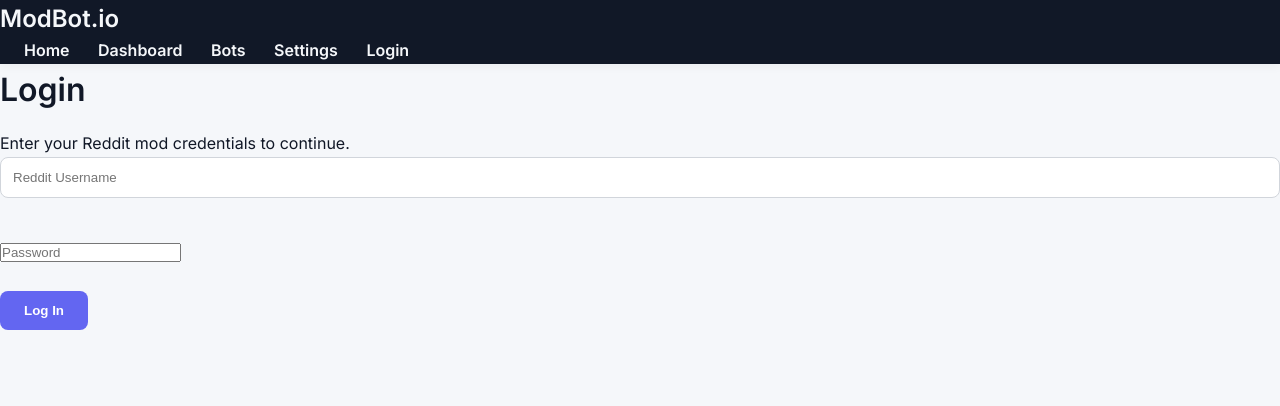
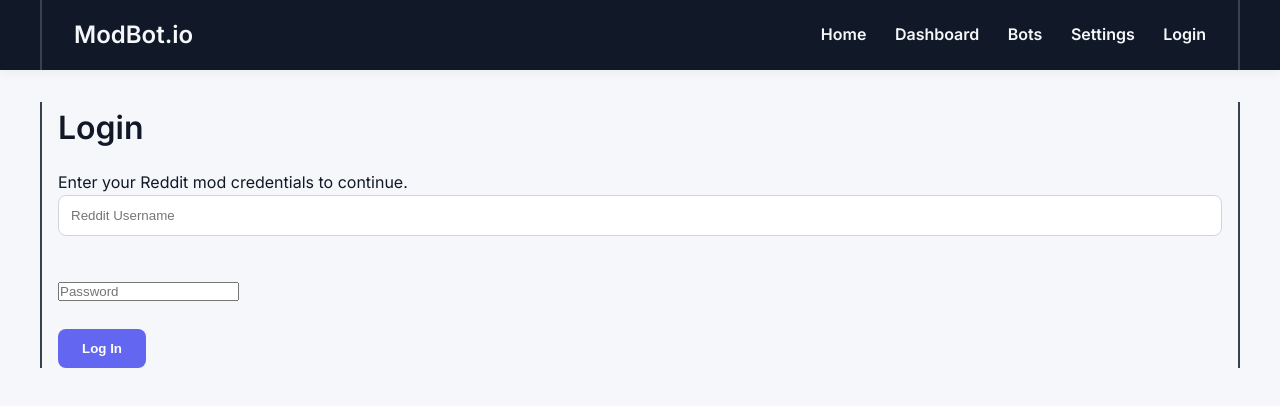
Before and after one commit to londoniac/modbot, a plain HTML site: page login.html in a window 1280 px wide. Drawn offline with Linux system fonts and the light colour scheme.

Commit message:
Add files via upload

```diff
--- a/login.html
+++ b/login.html
@@ -1,22 +1,26 @@
 <!DOCTYPE html>
 <html>
   <head>
-  <title>Login</title>
-  <link rel="stylesheet" href="styles.css">
+    <meta charset="UTF-8" />
+    <meta name="viewport" content="width=device-width, initial-scale=1.0" />
+    <title>ModBot.io - Bots</title>
+    <link rel="stylesheet" href="styles.css" />
   </head>
   <body>
   <header>
-  <div><strong>ModBot.io</strong></div>
-  <nav>
+    <nav class="container">
+      <div class="logo"><strong>ModBot.io</strong></div>
+      <div class="nav-links">
         <a href="index.html">Home</a>
         <a href="dashboard.html">Dashboard</a>
         <a href="bots.html">Bots</a>
         <a href="settings.html">Settings</a>
         <a href="login.html">Login</a>
+      </div>
     </nav>
   </header>
 
-<main>
+  <main class="container">
   <h1>Login</h1>
   <p>Enter your Reddit mod credentials to continue.</p>
   <form>
```
Also changed, not shown: dashboard.html (+1 -1 lines), settings.html (+3 -3 lines). Lines whose indentation alone changed are shown as unchanged.
